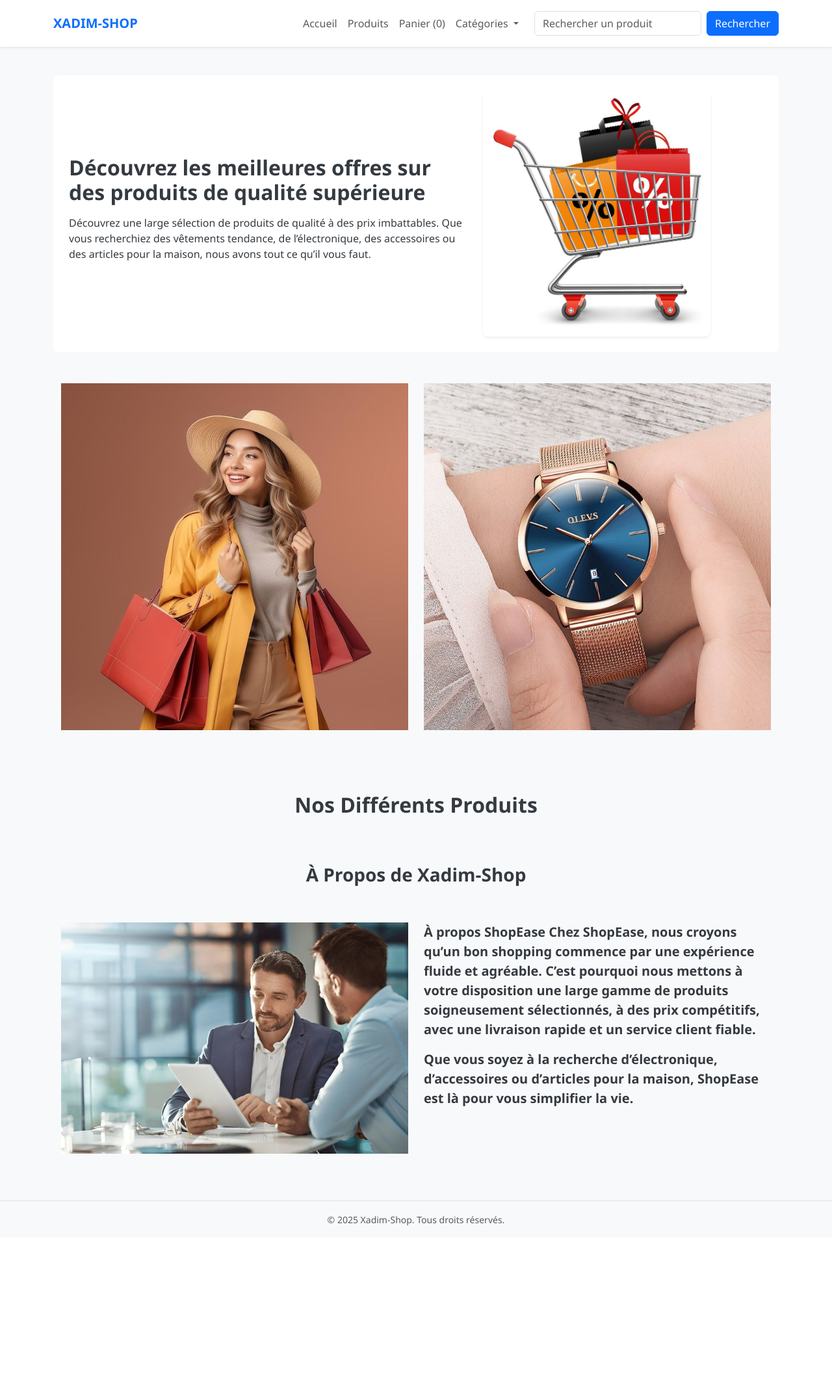
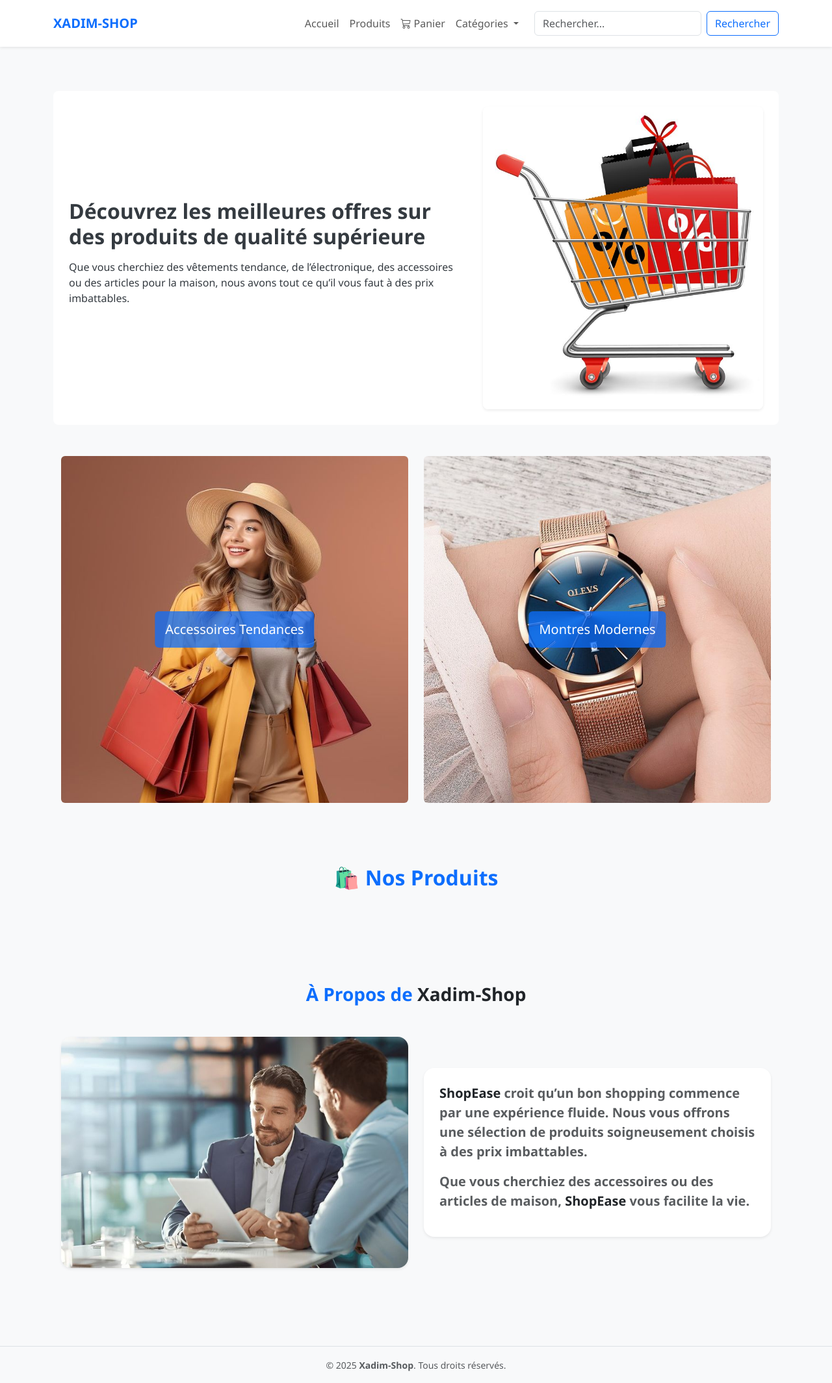
Before and after one commit to KhadimFall0503/Boutique_en_Ligne, a Django app: template shop/templates/shop/index.html in a window 1280 px wide. Shown: the whole page at 65% size. Before the commit the page ends 1887 px from the top, so only its background shows below. Run offline with Django 5.2, Linux system fonts and the light colour scheme; the template is opened without the code that fills it, so the values that code supplies are empty.

Commit message:
Site Réussi avec Succés

```diff
--- a/ecommerce/settings.py
+++ b/ecommerce/settings.py
@@ -55,6 +55,7 @@ TEMPLATES = [
                 'django.template.context_processors.request',
                 'django.contrib.auth.context_processors.auth',
                 'django.contrib.messages.context_processors.messages',
+                'shop.context_processors.cart_count',
             ],
         },
     },
--- /dev/null
+++ b/shop/context_processors.py
@@ -0,0 +1,3 @@
+def cart_count(request):
+    cart = request.session.get('cart', {})
+    return {'cart_count': sum(cart.values())}
--- a/shop/static/shop/style.css
+++ b/shop/static/shop/style.css
@@ -61,6 +61,8 @@ body {
     transform: translateY(-5px);
     box-shadow: var(--card-hover);
 }
+
+
 
 /* Image du produit */
 .product-image {
--- a/shop/templates/shop/base.html
+++ b/shop/templates/shop/base.html
@@ -4,33 +4,46 @@
 <head>
     <meta charset="UTF-8">
     <meta name="viewport" content="width=device-width, initial-scale=1.0">
-    <title>
-        {% block title %}
-            Ma Boutique
-        {% endblock %}
-    </title>
-    <link rel="stylesheet" href="https://cdn.jsdelivr.net/npm/bootstrap@5.3.3/dist/css/bootstrap.min.css">
+    <title>{% block title %}Ma Boutique{% endblock %}</title>
+
+    <!-- Bootstrap CSS + Icons -->
+    <link href="https://cdn.jsdelivr.net/npm/bootstrap@5.3.3/dist/css/bootstrap.min.css" rel="stylesheet">
+    <link href="https://cdn.jsdelivr.net/npm/bootstrap-icons@1.10.5/font/bootstrap-icons.css" rel="stylesheet">
+
+    <!-- Animate.css (optionnel) -->
+    <link href="https://cdnjs.cloudflare.com/ajax/libs/animate.css/4.1.1/animate.min.css" rel="stylesheet"/>
+
+    <!-- Custom CSS -->
     <link rel="stylesheet" href="{% static 'shop/style.css' %}">
 </head>
 <body style="background-color: #f8f9fa;">
+
 <!-- Navbar -->
-   <nav class="navbar navbar-expand-lg navbar-light bg-white shadow-sm px-4 py-3">
+<nav class="navbar navbar-expand-lg navbar-light bg-white shadow-sm px-4 py-3 sticky-top">
     <div class="container">
-        <a class="navbar-brand fw-bold text-primary" href="#">XADIM-SHOP</a>
+        <a class="navbar-brand fw-bold text-primary" href="{% url 'index' %}">XADIM-SHOP</a>
         <button class="navbar-toggler" type="button" data-bs-toggle="collapse" data-bs-target="#navbarNavDropdown"
-            aria-controls="navbarNavDropdown" aria-expanded="false" aria-label="Toggle navigation">
+                aria-controls="navbarNavDropdown" aria-expanded="false" aria-label="Navigation">
             <span class="navbar-toggler-icon"></span>
         </button>
+
         <div class="collapse navbar-collapse" id="navbarNavDropdown">
-            <ul class="navbar-nav ms-auto align-items-center">
+            <ul class="navbar-nav ms-auto align-items-center mb-2 mb-lg-0">
                 <li class="nav-item">
-                    <a class="nav-link" href="{% url 'index'%}">Accueil</a>
+                    <a class="nav-link" href="{% url 'index' %}">Accueil</a>
                 </li>
                 <li class="nav-item">
-                    <a class="nav-link" href="{% url 'liste_produits'%}">Produits</a>
+                    <a class="nav-link" href="{% url 'liste_produits' %}">Produits</a>
                 </li>
-                <li class="nav-item">
-                    <a class="nav-link" href="#">Panier (0)</a>
+                <li class="nav-item position-relative">
+                    <a class="nav-link" href="{% url 'cart_detail' %}">
+                        <i class="bi bi-cart3 me-1"></i>Panier
+                        {% if cart_count %}
+                        <span class="badge bg-danger rounded-pill position-absolute top-0 start-100 translate-middle">
+                            {{ cart_count }}
+                        </span>
+                        {% endif %}
+                    </a>
                 </li>
                 <li class="nav-item dropdown">
                     <a class="nav-link dropdown-toggle" href="#" id="navbarDropdownMenuLink" role="button"
@@ -44,29 +57,30 @@
                     </ul>
                 </li>
             </ul>
-            <form class="d-flex ms-3" method="POST" action="">
-                {% csrf_token %}
-                <input class="form-control me-2" type="search" name="item-name" placeholder="Rechercher un produit" aria-label="Rechercher">
-                <button class="btn btn-primary" type="submit">Rechercher</button>
+
+            <!-- Search Form -->
+            <form method="get" action="{% url 'search_results' %}" class="d-flex ms-lg-3 mt-3 mt-lg-0">
+                <input type="text" name="q" class="form-control me-2" placeholder="Rechercher..." required>
+                <button class="btn btn-outline-primary" type="submit">Rechercher</button>
             </form>
         </div>
     </div>
 </nav>
 
-
-    <!-- Main content -->
+<!-- Main Content -->
 <main class="py-4">
     <div class="container">
         {% block content %}
-            {% endblock content %}
+        {% endblock %}
     </div>
 </main>
 
 <!-- Footer -->
 <footer class="bg-light text-center text-muted py-3 mt-5">
-        <small>© 2025 Xadim-Shop. Tous droits réservés.</small>
+    <small>© 2025 <strong>Xadim-Shop</strong>. Tous droits réservés.</small>
 </footer>
 
+<!-- Bootstrap JS -->
 <script src="https://cdn.jsdelivr.net/npm/bootstrap@5.3.3/dist/js/bootstrap.bundle.min.js"></script>
 </body>
 </html>
--- a/shop/templates/shop/index.html
+++ b/shop/templates/shop/index.html
@@ -1,54 +1,73 @@
 {% extends 'shop/base.html' %}
-{% load static%}
+{% load static %}
 
 {% block title %}
     Accueil - Ma Boutique
 {% endblock %}
 
 {% block content %}
-<section class="container bg-white p-4 rounded-3 shadow-md">
+
+<!-- Section Héros -->
+<section class="container bg-white p-4 rounded-3 shadow-md mt-4">
     <div class="row d-flex justify-content-center align-items-center">
-        <div class="col-md-7  text-center text-md-start mb-4 mb-md-0">
-            <h1 class="fw-bold fs-2 mb-3">Découvrez les meilleures offres sur des produits
-                de qualité supérieure</h1>
-            <p>Découvrez une large sélection de produits de qualité à des prix imbattables. Que vous recherchiez des vêtements tendance, de l’électronique, des accessoires ou des articles pour la maison, nous avons tout ce qu’il vous faut.</p>
+        <div class="col-md-7 text-center text-md-start mb-4 mb-md-0">
+            <h1 class="fw-bold fs-2 mb-3">
+                Découvrez les meilleures offres sur des produits de qualité supérieure
+            </h1>
+            <p>
+                Que vous cherchiez des vêtements tendance, de l’électronique, des accessoires
+                ou des articles pour la maison, nous avons tout ce qu’il vous faut à des prix imbattables.
+            </p>
         </div>
         <div class="col-md-5">
-           <img src="{% static 'shop/images/Shop.jpg' %}" alt="Boutique en ligne" class="img-fluid heros rounded-3 shadow-sm">
+            <img src="{% static 'shop/images/Shop.jpg' %}" alt="Boutique en ligne" class="img-fluid rounded-3 shadow-sm">
         </div>
-
     </div>
 </section>
+
+<!-- Catégories -->
 <section class="pt-5">
     <div class="container">
-            <div class="row d-flex ">
+        <div class="row g-4">
             <div class="col-md-6">
-                    <img src="{% static 'shop/images/acc.jpg'%}" alt="" class="img-fluid ">
+                <div class="position-relative text-white">
+                    <img src="{% static 'shop/images/acc.jpg' %}" alt="Accessoires" class="img-fluid rounded">
+                    <div class="position-absolute top-50 start-50 translate-middle bg-primary bg-opacity-75 p-3 rounded">
+                        <h5 class="mb-0 text-center">Accessoires Tendances</h5>
+                    </div>
+                </div>
             </div>
             <div class="col-md-6">
-                    <img src="{% static 'shop/images/montre.jpg' %}" alt="" class="w-100">
-
+                <div class="position-relative text-white">
+                    <img src="{% static 'shop/images/montre.jpg' %}" alt="Montres" class="img-fluid rounded">
+                    <div class="position-absolute top-50 start-50 translate-middle bg-primary bg-opacity-75 p-3 rounded">
+                        <h5 class="mb-0 text-center">Montres Modernes</h5>
+                    </div>
+                </div>
             </div>
         </div>
     </div>
 </section>
 
-
-
-<section class="container pt-5 mt-5"">
-    <h2 class="text-center fw-bold mb-4">Nos Différents Produits</h2>
+<!-- Produits -->
+<section class="container pt-5 mt-5">
+    <h2 class="text-center fw-bold mb-5 text-primary">🛍️ Nos Produits</h2>
     <div class="row">
         {% for product in product_objects %}
-            <div class="col-sm-6 col-md-4 col-lg-3 mb-4 d-flex">
-                <div class="card product-card shadow-sm h-100 w-100">
-                    <img src="{{ product.image }}" alt="{{ product.title }}" class="card-img-top product-image" />
+            <div class="col-sm-6 col-md-4 col-lg-3 mb-4 d-flex align-items-stretch">
+                <div class="card shadow-sm border-0 rounded-4 w-100 d-flex flex-column animate__animated animate__fadeInUp">
+                    <img src="{{ product.image }}" alt="{{ product.title }}" class="card-img-top" style="height: 200px; object-fit: cover;">
                     <div class="card-body d-flex flex-column text-center">
-                        <h5 class="card-title">{{ product.title }}</h5>
-                        <p class="card-text">{{ product.description }}</p>
-                        <p class="fw-bold text-primary">{{ product.price }} €</p>
-                        <div class="d-flex justify-content-between mt-auto">
-                            <button class="btn btn-primary w-48">Ajouter</button>
-                            <a class="btn btn-outline-secondary w-48">Voir</a>
+                        <h5 class="card-title fw-bold">{{ product.title }}</h5>
+                        <p class="card-text text-muted small">{{ product.description|truncatewords:12 }}</p>
+                        <p class="fw-bold text-primary fs-5">{{ product.price }} €</p>
+                        <div class="mt-auto d-flex justify-content-center gap-2">
+                            <a href="{% url 'add_to_cart' product.id %}" class="btn btn-sm btn-primary px-3">
+                                <i class="bi bi-cart-plus"></i> Ajouter
+                            </a>
+                            <a href="{% url 'detail_produits' product.id %}" class="btn btn-sm btn-outline-secondary px-3">
+                                <i class="bi bi-info-circle"></i> Détails
+                            </a>
                         </div>
                     </div>
                 </div>
@@ -56,23 +75,29 @@
         {% endfor %}
     </div>
 </section>
-<section class="pt-5">
-    <div class="container">
-        <h3 class="text-center fw-bold">À Propos de Xadim-Shop</h3>
-        <div class="row d-flex justify-content-center pt-5">
-            <div class="col-md-6">
-                <img src="{% static 'shop/images/dg.jpg'%}" alt="" class="img-fluid ">
+
+<!-- À Propos -->
+<section class="pt-5 bg-light">
+    <div class="container py-5">
+        <h3 class="text-center fw-bold text-primary mb-5">À Propos de <span class="text-dark">Xadim-Shop</span></h3>
+        <div class="row align-items-center">
+            <div class="col-md-6 mb-4 mb-md-0">
+                <img src="{% static 'shop/images/dg.jpg' %}" alt="Fondateur de Xadim-Shop" class="img-fluid rounded-4 shadow-sm">
             </div>
             <div class="col-md-6">
-                <p class="lead fw-bold">
-                    À propos ShopEase
-                    Chez ShopEase, nous croyons qu’un bon shopping commence par une expérience fluide et agréable. C’est pourquoi nous mettons à votre disposition une large gamme de produits soigneusement sélectionnés, à des prix compétitifs, avec une livraison rapide et un service client fiable.
+                <div class="bg-white p-4 rounded-4 shadow-sm">
+                    <p class="fw-semibold fs-5 text-muted">
+                        <strong class="text-dark">ShopEase</strong> croit qu’un bon shopping commence par une expérience fluide.
+                        Nous vous offrons une sélection de produits soigneusement choisis à des prix imbattables.
                     </p>
-                <p class="lead fw-bold">
-                    Que vous soyez à la recherche d’électronique, d’accessoires ou d’articles pour la maison, ShopEase est là pour vous simplifier la vie.
+                    <p class="fw-semibold fs-5 text-muted">
+                        Que vous cherchiez des accessoires ou des articles de maison,
+                        <strong class="text-dark">ShopEase</strong> vous facilite la vie.
                     </p>
                 </div>
             </div>
         </div>
+    </div>
 </section>
+
 {% endblock %}
```
Also changed, not shown: shop/templates/shop/cart_detail.html (added, +52 -0 lines), shop/templates/shop/detail_produits.html (+20 -9 lines), shop/templates/shop/liste_produits.html (+23 -18 lines), shop/templates/shop/search_results.html (added, +35 -0 lines), shop/urls.py (+7 -1 lines), shop/views.py (+82 -0 lines), db.sqlite3. Lines whose indentation alone changed are shown as unchanged.
